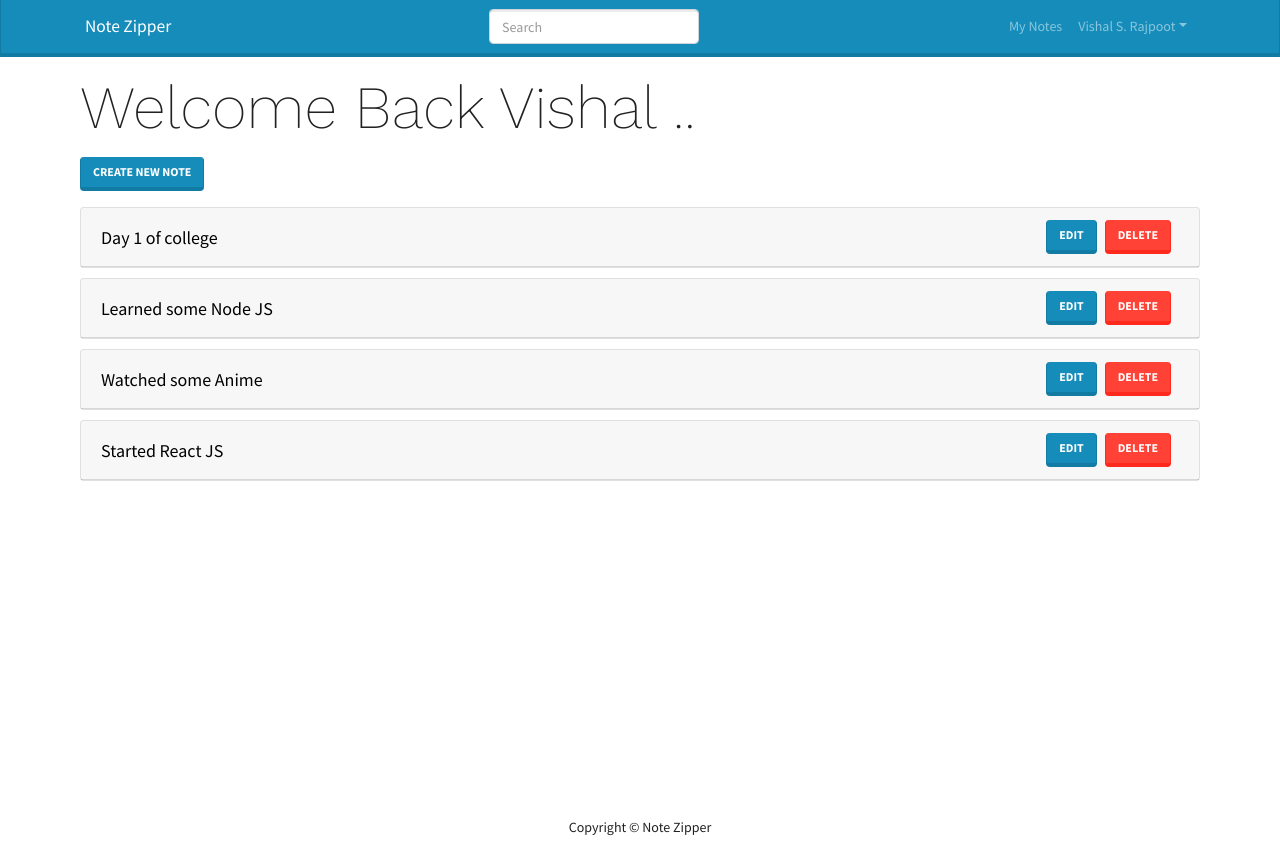
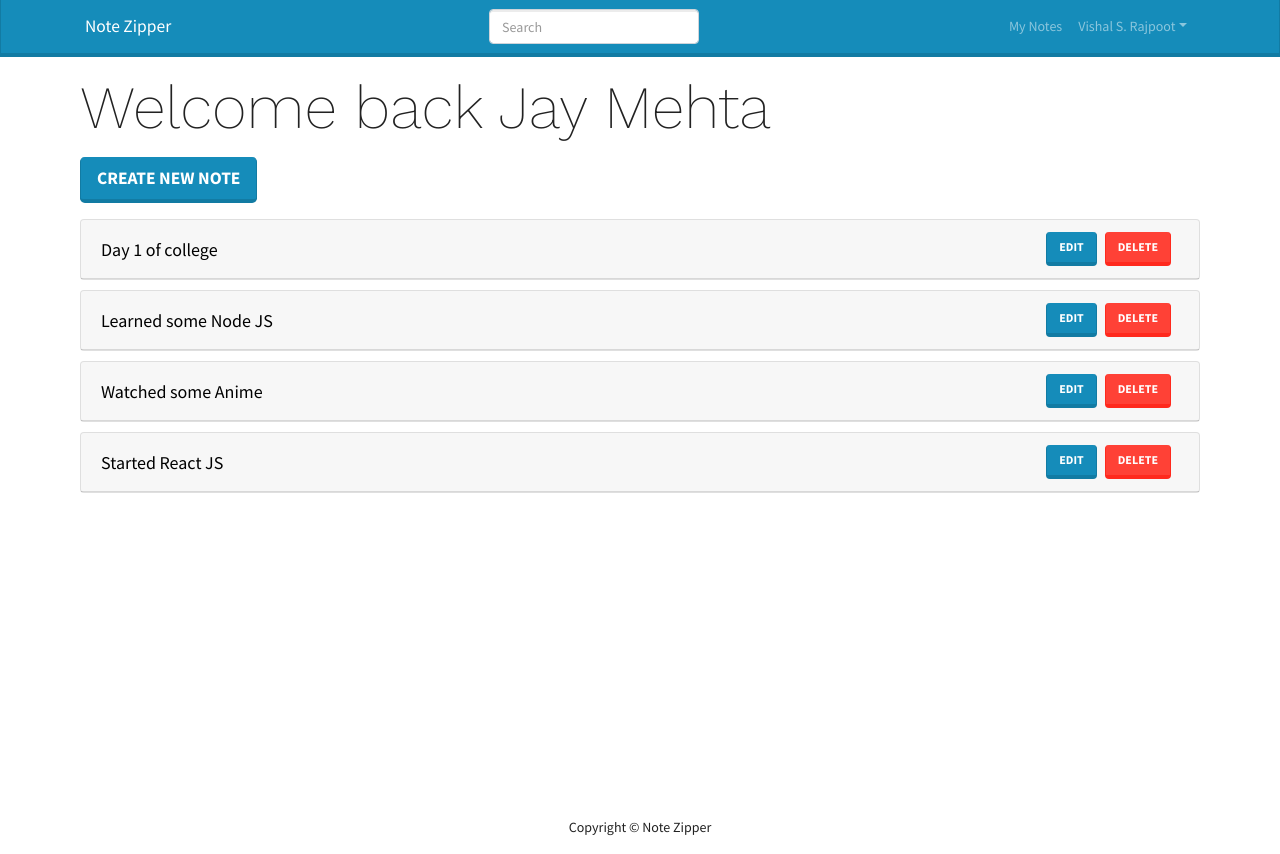
Before and after one commit to vishal-singh-rajpoot/notezipper_mern, a React (Create React App) app in the folder frontend/: page /mynotes in a window 1280 px wide. Built offline with nearby package versions, Linux system fonts and the light colour scheme.

Commit message:
finished lec 7 - done with MyNotes

```diff
--- a/frontend/src/screens/MyNotes/MyNotes.js
+++ b/frontend/src/screens/MyNotes/MyNotes.js
@@ -1,17 +1,25 @@
 import React from "react";
-import { Button, Card } from "react-bootstrap";
+import { Accordion, Badge, Button, Card } from "react-bootstrap";
 import { Link } from "react-router-dom";
 import MainScreen from "../../components/MainScreen";
-import notes, {} from "../../data/notes";
+import notes from "../../data/notes";
 
 const MyNotes = () => {
+  const deleteHandler = (id) => {
+    if (window.confirm("Are you sure?")) {
+    }
+  };
+
   return (
-    <MainScreen title="Welcome Back Vishal ..">
+    <MainScreen title="Welcome back Jay Mehta">
       <Link to="createnote">
-        <Button style={{ marginLeft: 10, marginBottom: 6 }} size="1g">
+        <Button style={{ marginLeft: 10, marginBottom: 6 }} size="lg">
           Create New Note
         </Button>
+      </Link>
       {notes.map((note) => (
+        <Accordion defaultActiveKey={["0"]}>
+          <Accordion.Item eventkey="0">
             <Card style={{ margin: 10 }}>
               <Card.Header style={{ display: "flex" }}>
                 <span
@@ -24,19 +32,41 @@ const MyNotes = () => {
                     fontSize: 18,
                   }}
                 >
+                  <Accordion.Button as={Card.Text} variant="link">
                     {note.title}
+                  </Accordion.Button>
                 </span>
-
                 <div>
-                <Button> Edit</Button>
-                <Button variant="danger" className="mx-2">
+                  <Button href={`/note/${note.id}`}>Edit</Button>
+                  <Button
+                    variant="danger"
+                    className="mx-2"
+                    onClick={deleteHandler}
+                  >
                     Delete
                   </Button>
                 </div>
               </Card.Header>
+              <Accordion.Collapse>
+                <Card.Body>
+                  <h4>
+                    <Badge bg="success" text="light">
+                      Category - {note.category}{" "}
+                    </Badge>
+                  </h4>
+
+                  <blockquote className="blockquote mb-0">
+                    <p>{note.content}</p>
+                    <footer className="blockquote-footer">
+                      Creater on - date
+                    </footer>
+                  </blockquote>
+                </Card.Body>
+              </Accordion.Collapse>
             </Card>
+          </Accordion.Item>
+        </Accordion>
       ))}
-      </Link>
     </MainScreen>
   );
 };
```
Lines whose indentation alone changed are shown as unchanged.
